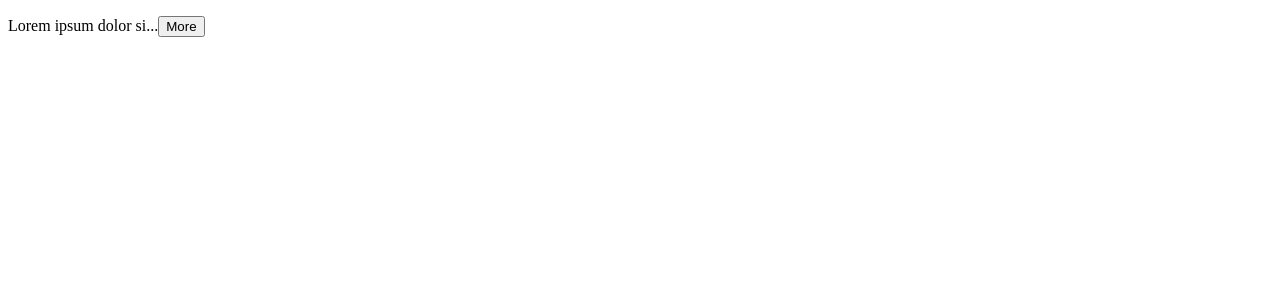
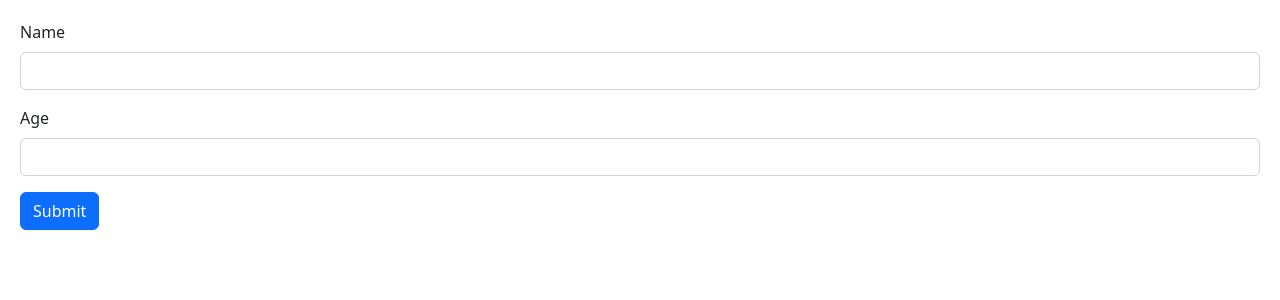
Before and after one commit to rajkumarpaneru/react-basics, a React (Vite) app: page / in a window 1280 px wide. Shown: the top 300 px of the page. Built offline with nearby package versions, Linux system fonts and the light colour scheme.

Commit message:
basic form

```diff
--- a/src/App.tsx
+++ b/src/App.tsx
@@ -9,6 +9,7 @@
 import Cart from "./components/Cart";
 import ExpandableText from "./components/ExpandableText";
 import ExpandableTextRefactored from "./components/ExpandableTextRefactored";
+import Form from "./components/Form";
 
 const App = () => {
   const handleClear = () => {
@@ -19,15 +20,7 @@
 
   return (
     <div>
-      <ExpandableTextRefactored count={20}>
-        Lorem ipsum dolor sit amet, consectetur adipiscing elit. Sed do eiusmod
-        tempor incididunt ut labore et dolore magna aliqua. Ut enim ad minim
-        veniam, quis nostrud exercitation ullamco laboris nisi ut aliquip ex ea
-        commodo consequat. Duis aute irure dolor in reprehenderit in voluptate
-        velit esse cillum dolore eu fugiat nulla pariatur. Excepteur sint
-        occaecat cupidatat non proident, sunt in culpa qui officia deserunt
-        mollit anim id est laborum.
-      </ExpandableTextRefactored>
+      <Form />
     </div>
   );
 };
--- /dev/null
+++ b/src/components/Form.tsx
@@ -0,0 +1,26 @@
+import React from "react";
+
+const Form = () => {
+  return (
+    <form>
+      <div className="mb-3">
+        <label htmlFor="name" className="form-label">
+          Name
+        </label>
+        <input id="name" type="text" className="form-control" />
+      </div>
+
+      <div className="mb-3">
+        <label htmlFor="age" className="form-label">
+          Age
+        </label>
+        <input id="age" type="number" className="form-control" />
+      </div>
+      <button className="btn btn-primary" type="submit">
+        Submit
+      </button>
+    </form>
+  );
+};
+
+export default Form;
--- /dev/null
+++ b/src/index.css
@@ -0,0 +1,3 @@
+body {
+    padding: 20px;
+}
--- a/src/main.tsx
+++ b/src/main.tsx
@@ -1,7 +1,8 @@
 import React from "react";
 import ReactDOM from "react-dom/client";
 import App from "./App";
-// import "bootstrap/dist/css/bootstrap.css";
+import "bootstrap/dist/css/bootstrap.css";
+import "./index.css";
 
 ReactDOM.createRoot(document.getElementById("root") as HTMLElement).render(
   <React.StrictMode>
```
